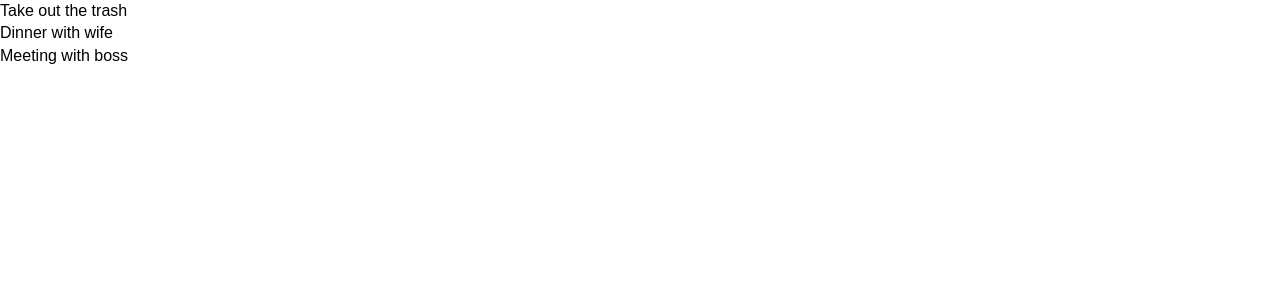
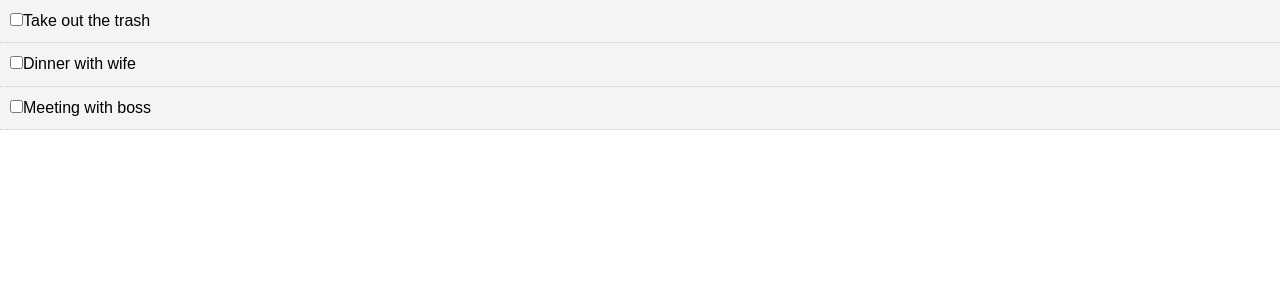
Before and after one commit to jkellzz/ReactTodo, a React (Create React App) app: page / in a window 1280 px wide. Shown: the top 300 px of the page. Built offline with nearby package versions, Linux system fonts and the light colour scheme.

Commit message:
added checkbox, mark complete, and strikethrough.

```diff
--- a/src/App.js
+++ b/src/App.js
@@ -22,10 +22,21 @@
       }
     ]
   }
+//toggle complete
+  markComplete = (id) => {
+    this.setState({ todos: this.state.todos.map(todo=> {
+      if(todo.id === id) {
+        todo.completed = !todo.completed
+      }
+      return todo
+
+    }) })
+  }
+
   render () {
   return (
     <div className="App">
-      <Todos todos={this.state.todos}/>
+      <Todos todos={this.state.todos} markComplete={this.markComplete}/>
     </div>
   );
 }
--- a/src/components/TodoItem.js
+++ b/src/components/TodoItem.js
@@ -3,10 +3,30 @@
 
 
 export class TodoItem extends Component {
+    getStyle = () => {
+        return {
+            background: '#f4f4f4',
+            padding: '10px',
+            borderBottom: '1px #ccc dotted',
+            textDecoration: this.props.todo.completed ?
+            'line-through' : 'none'
+
+        }
+    }
+
+
     render() {
+
+    const {id, title} = this.props.todo
+
         return (
-            <div>
-                <p>{this.props.todo.title}</p>
+            <div style= {this.getStyle()}>
+                <p>
+                    <input type="checkbox"
+                    onChange={this.props.markComplete.bind(this, id)} />
+                    {''}
+                    {title}
+                </p>
             </div>
         )
     }
@@ -17,5 +37,8 @@
     todos: PropTypes.object.isRequired
   }
 
+  const itemStyle = {
+      backgroundColor: '#f4f4f4'
+  }
 
 export default TodoItem
--- a/src/components/Todos.js
+++ b/src/components/Todos.js
@@ -3,9 +3,11 @@
 import PropTypes from 'prop-types'
 
 class Todos extends Component {
+
   render() {
   return this.props.todos.map((todo) => (
-  < TodoItem key={todo.id} todo={todo}/>
+  < TodoItem key={todo.id} todo={todo}
+  markComplete={this.props.markComplete}/>
 
   ))
   }
```
